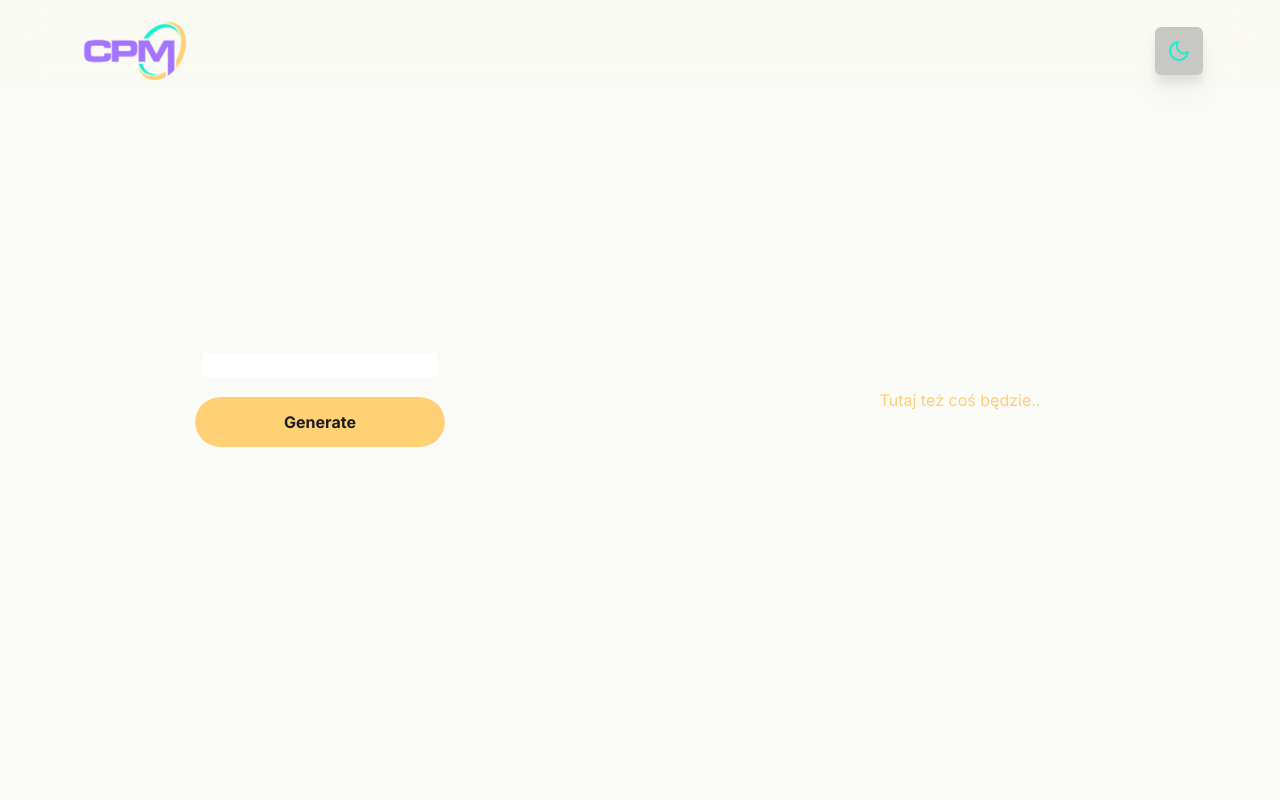
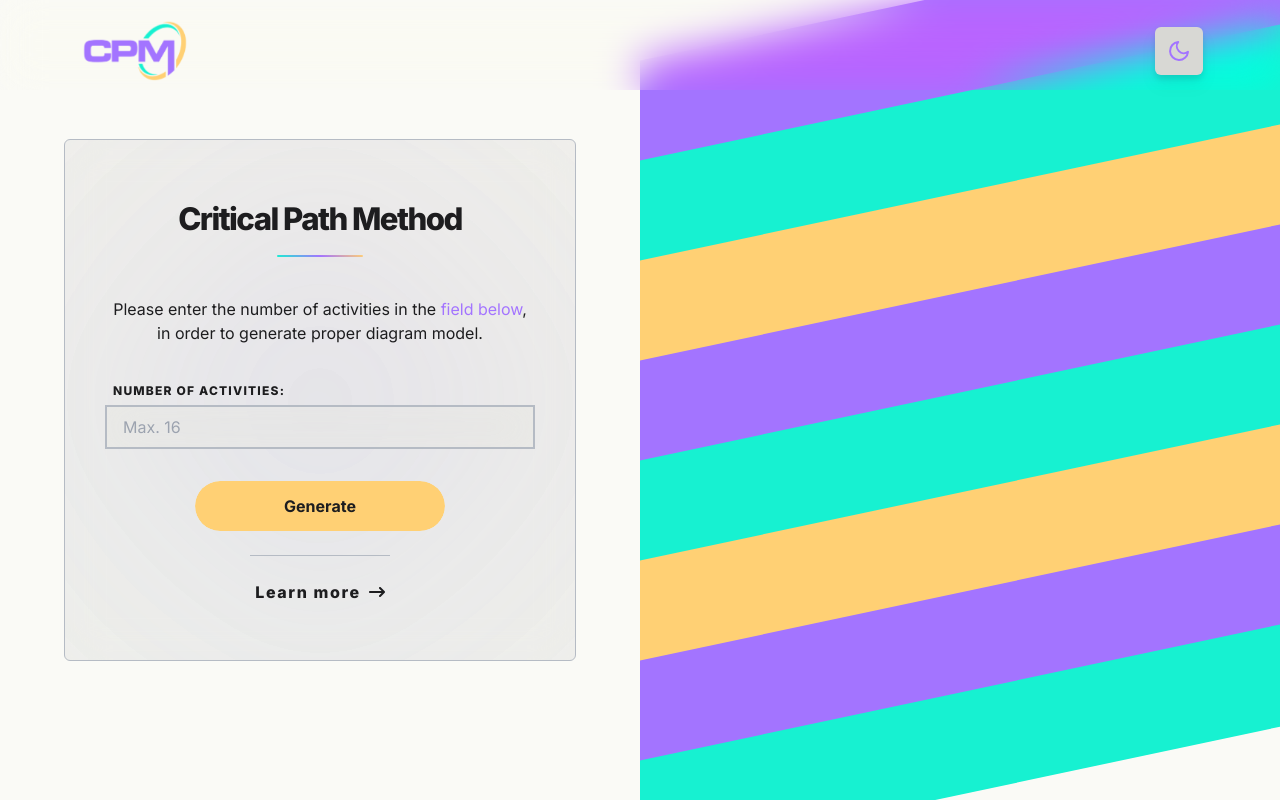
Before and after one commit to JCzyszczon/cpm-calculator, a Next.js app: page / in a window 1280 px wide. Built offline with nearby package versions, Linux system fonts and the light colour scheme.

Commit message:
main update

```diff
--- a/app/components/mainPanel.jsx
+++ b/app/components/mainPanel.jsx
@@ -1,14 +1,44 @@
 "use client";
-import React, { useState, useEffect } from "react";
+import React, { useState, useEffect, useRef } from "react";
 import GenerateTableModal from "./generateTableModal";
-import { AnimatePresence } from "framer-motion";
+import { AnimatePresence, motion } from "framer-motion";
 import Button from "./buttonStandard";
-
-
+import { FaArrowRightLong } from 'react-icons/fa6';
+import Error from './errorComponent';
 
 export default function MainPanel() {
 
     const [isModalOpen, setIsModalOpen] = useState(false);
+    const [number, setNumber] = useState('');
+    const [error, setError] = useState('');
+
+    const handleSubmit = (event) => {
+        event.preventDefault();
+
+        if (!number) {
+          setError('Attribute is required.');
+          return;
+        }
+
+        const num = parseInt(number);
+        if (isNaN(num)) {
+          setError('Please provide number.');
+          return;
+        }
+
+        if (num < 2 || num > 16) {
+          setError('Attribute must be a number between 2 and 16.');
+          return;
+        }
+
+        setNumber(num);
+        setIsModalOpen(true);
+    };
+
+    const handleChange = (event) => {
+        setNumber(event.target.value);
+        setError('');
+    };
 
     useEffect(() => {
         if (isModalOpen) {
@@ -21,24 +51,57 @@ export default function MainPanel() {
         };
     }, [isModalOpen]);
 
-    const clickButton = () => {
-        setIsModalOpen(true);
-    }
+    const rectangleStyle = {
+        fill: 'rgb(0,0,255,0)',
+        strokeWidth: 2,
+        stroke: 'rgb(0,0,0)'
+    };
 
     return (
         <>
-            <section className="w-1/2 min-h-screen flex flex-col gap-5 justify-center items-center">
-                <form>
-                    <input type="number" />
-                </form>
-                <Button buttonType={1} buttonText="Generate" title="Open Modal" onClick={clickButton}/>
+            <section className="md:w-1/2 w-full min-h-screen flex justify-center items-center lg:py-[10%] py-[20%]">
+                <section className="relative w-[80%] navbar2 overflow-hidden h-full dark:bg-modalColorD duration-300 bg-modalColorL border dark:border-borderColorD border-borderColorL rounded-md flex flex-col md:gap-8 gap-6 justify-center items-center md:px-10 px-[6%] py-14">
+                    <section className='w-full h-auto flex flex-col justify-center items-center md:gap-3 gap-2'>
+                        <h1 className='responsive_text2 font-extrabold tracking-tighter text-center'>Critical Path Method</h1>
+                        <motion.span initial={{width: 0}} animate={{width: "20%"}} transition={{duration: 0.4, type: "tween"}} className='w-[20%] h-[2px] rounded-full gradient2'></motion.span>
+                    </section>
+                    <p className="w-full text-center md:text-base mt-2 text-sm">Please enter the number of activities in the <span className="text-themeColorP">field below</span>, in order to generate proper diagram model.</p>
+                    <form id="numberForm" className="w-full max-w-[450px] relative" onSubmit={handleSubmit}>
+                        <label htmlFor="number" className="pl-2 uppercase font-extrabold sm:text-xs text-[10px] tracking-widest">Number of Activities:</label>
+                        <input
+                          type="number"
+                          value={number}
+                          onChange={handleChange}
+                          id="number"
+                          step={1}
+                          placeholder="Max. 16"
+                          className='w-full text-start navbar2 p-2 border-2 mt-1 dark:border-borderColorD border-borderColorL outline-none dark:focus:border-b-themeColorT focus:border-b-themeColorT focus:border-b-2 pl-4 duration-300 [appearance:textfield] [&::-webkit-outer-spin-button]:appearance-none [&::-webkit-inner-spin-button]:appearance-none'
+                        />
+                        {error &&
+                            <Error errorText={error} errorColor={"#17f1d1"}/>
+                        }
+                    </form>
+                    <section className="w-full flex flex-col gap-6 justify-center items-center md:mt-0 mt-2">
+                        <Button type="submit" form="numberForm" buttonType={1} buttonText="Generate" title="Open Modal"/>
+                        <div className="w-full max-w-[140px] h-[1px] dark:bg-borderColorD bg-borderColorL relative"></div>
+                        <button className="font-extrabold flex justify-center items-center gap-2 group md:text-base text-sm tracking-widest"><span className="relative">Learn more<span className="group-hover:w-full w-0 absolute left-0 bottom-0 h-[2px] gradient2 duration-300"></span></span><span className="group-hover:rotate-90 duration-300"><FaArrowRightLong/></span></button>
+                    </section>
+                    <span className='dark:md:w-48 md:w-48 w-48 dark:md:h-48 md:h-48 h-48 gradient2 rounded-full blur-[160px] dark:blur-[160px] absolute left-1/2 top-1/2 z-[-1] -translate-x-1/2 -translate-y-1/2'></span>
+                </section>
             </section>
-            <section className="w-1/2 min-h-screen flex justify-center items-center">
-                <p className="text-themeColorY">Tutaj też coś będzie..</p>
+            <section className="w-1/2 h-screen overflow-hidden md:flex flex-col justify-between items-start">
+                <motion.div initial={{width: "0%"}} animate={{width: "150%"}} transition={{duration: 1, type: "tween", delay: 1}} className="w-[150%] h-[100px] bg-themeColorP -rotate-12 -translate-x-[10%] -translate-y-[20%]"></motion.div>
+                <motion.div initial={{width: "0%"}} animate={{width: "150%"}} transition={{duration: 1, type: "tween", delay: 1.05}} className="w-[150%] h-[100px] bg-themeColorT -rotate-12 -translate-x-[10%] -translate-y-[20%]"></motion.div>
+                <motion.div initial={{width: "0%"}} animate={{width: "150%"}} transition={{duration: 1, type: "tween", delay: 1.1}} className="w-[150%] h-[100px] bg-themeColorY -rotate-12 -translate-x-[10%] -translate-y-[20%]"></motion.div>
+                <motion.div initial={{width: "0%"}} animate={{width: "150%"}} transition={{duration: 1, type: "tween", delay: 1.15}} className="w-[150%] h-[100px] bg-themeColorP -rotate-12 -translate-x-[10%] -translate-y-[20%]"></motion.div>
+                <motion.div initial={{width: "0%"}} animate={{width: "150%"}} transition={{duration: 1, type: "tween", delay: 1.20}} className="w-[150%] h-[100px] bg-themeColorT -rotate-12 -translate-x-[10%] -translate-y-[20%]"></motion.div>
+                <motion.div initial={{width: "0%"}} animate={{width: "150%"}} transition={{duration: 1, type: "tween", delay: 1.25}} className="w-[150%] h-[100px] bg-themeColorY -rotate-12 -translate-x-[10%] -translate-y-[20%]"></motion.div>
+                <motion.div initial={{width: "0%"}} animate={{width: "150%"}} transition={{duration: 1, type: "tween", delay: 1.3}} className="w-[150%] h-[100px] bg-themeColorP -rotate-12 -translate-x-[10%] -translate-y-[20%]"></motion.div>
+                <motion.div initial={{width: "0%"}} animate={{width: "150%"}} transition={{duration: 1, type: "tween", delay: 1.35}} className="w-[150%] h-[100px] bg-themeColorT -rotate-12 -translate-x-[10%] -translate-y-[20%]"></motion.div>
             </section>
             <AnimatePresence initial={false} mode="wait" onExitComplete={() => null}>
             {isModalOpen &&
-                <GenerateTableModal closeModal={() => setIsModalOpen(false)}/>
+                <GenerateTableModal rowNumber={number} closeModal={() => setIsModalOpen(false)}/>
             }
             </AnimatePresence>
         </>
--- a/app/components/navbar.jsx
+++ b/app/components/navbar.jsx
@@ -26,7 +26,7 @@ export default function Navbar() {
         return () => {
           window.removeEventListener('scroll', handleScroll);
         };
-      }, []);
+    }, [theme]);
 
     return (
         <header style={navbarStyle} className='fixed top-0 left-0 w-full h-auto navbar z-[10]'>
--- a/app/components/notFound.jsx
+++ b/app/components/notFound.jsx
@@ -15,9 +15,9 @@ export default function NotFound404() {
 
     return (
       <section className='w-screen min-h-screen flex justify-center items-center relative px-10 py-20'>
-        <section className='flex flex-col justify-center items-center gap-10 text-center'>
-            <h1 className='responsive_text3 font-extrabold flex justify-center items-center'>4<span><Image src={Astronaut2} alt="Astronaut image" priority className='md:w-[280px] w-[200px] rounded-full'/></span>4</h1>
-            <p className='md:text-5xl text-3xl font-extrabold tracking-tighter'>Something went <span className='text-themeColorP'>wrong</span>.</p>
+        <section className='flex flex-col justify-center items-center gap-10 text-center select-none'>
+            <p className='responsive_text3 font-extrabold flex justify-center items-center'>4<span><Image src={Astronaut2} alt="Astronaut image" priority className='md:w-[280px] w-[200px] rounded-full'/></span>4</p>
+            <h1 className='md:text-5xl text-3xl font-extrabold tracking-tighter'>Something went <span className='text-themeColorP'>wrong</span>.</h1>
             <Button onClick={handleClick} buttonText="Return home" buttonType={2} title="Go back home"/>
         </section>
         <div className='w-[40%] h-[40%] gradient2 rounded-full dark:md:blur-[200px] md:blur-[200px] blur-[100px] fixed left-1/2 top-1/2 -translate-x-1/2 -translate-y-1/2 z-[-1]'></div>
--- a/app/components/themeSwitch.jsx
+++ b/app/components/themeSwitch.jsx
@@ -15,11 +15,11 @@ export default function ThemeSwitch() {
     )
 
     return (
-        <div onClick={() => setTheme(resolvedTheme === 'dark' ? 'light' : 'dark')}  className="md:w-12 w-10 md:h-12 h-10 dark:bg-[#2d2d2e] bg-[#c7c7c3] drop-shadow-xl dark:hover:bg-[#3e3e3f] hover:bg-[#b6b6b2] duration-300 rounded-md flex justify-center items-center cursor-pointer">
+        <div onClick={() => setTheme(resolvedTheme === 'dark' ? 'light' : 'dark')}  className="md:w-12 w-10 md:h-12 h-10 dark:bg-[#2d2d2e] bg-[#d8d8d4] drop-shadow-lg dark:hover:bg-[#3e3e3f] hover:bg-[#c7c7c3] duration-300 rounded-md flex justify-center items-center cursor-pointer">
             {resolvedTheme === 'dark' ? (
                 <FiSun className="text-themeColorY md:text-2xl text-xl"/>
             ) :  (
-                <FiMoon className="text-themeColorT md:text-2xl text-xl"/>
+                <FiMoon className="text-themeColorP md:text-2xl text-xl"/>
             )}
         </div>
     );
--- a/tailwind.config.js
+++ b/tailwind.config.js
@@ -24,7 +24,7 @@ module.exports = {
         themeColorY: "#ffd074",
         themeColorT: "#17f1d1",
         themeColorP: "#A374FF",
-      }
+      },
     },
   },
   plugins: [],
```
Also changed, not shown: app/components/generateTableModal.jsx (+14 -2 lines), app/components/infoModal.jsx (+6 -6 lines), app/components/tableComponent.jsx (+4 -4 lines).
